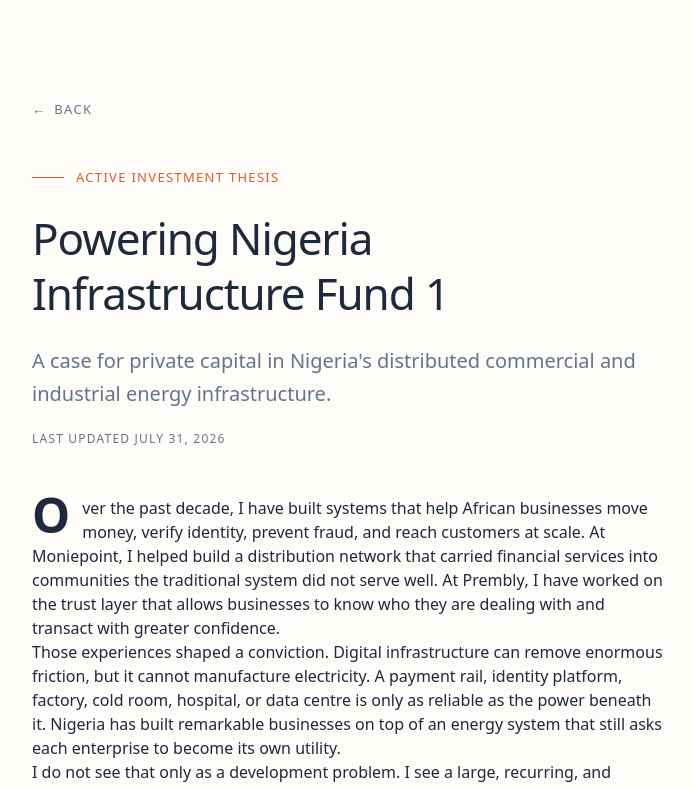
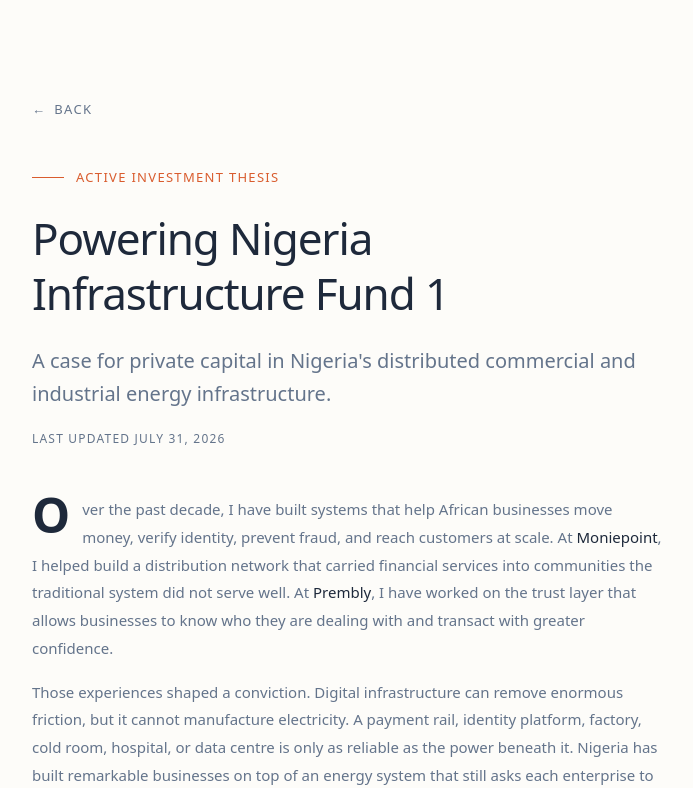
Before and after one commit to Threadigit/adetuyi.com, a Next.js app: page /thesis in a window 1280 px wide. Shown: the top 788 px of the page, without its empty margins (292-985 px from the left). Built offline with nearby package versions, Linux system fonts and the light colour scheme.

Commit message:
Align thesis typography with writing pages

```diff
--- a/src/app/globals.css
+++ b/src/app/globals.css
@@ -55,6 +55,22 @@
   width: 100%;
 }
 
+/* Keep long-form thesis typography aligned with individual writing pages. */
+.thesis-body > p {
+  color: var(--color-muted);
+  font-size: 15px;
+  line-height: 1.85;
+}
+
+.thesis-body > p + p {
+  margin-top: 1rem;
+}
+
+.thesis-body > p a {
+  color: var(--color-foreground);
+  font-weight: 500;
+}
+
 /* Page load animations */
 @keyframes custom-fade-up {
   0% {
--- a/src/app/thesis/page.tsx
+++ b/src/app/thesis/page.tsx
@@ -140,13 +140,22 @@
           </p>
         </header>
 
-        <div className="prose prose-slate prose-p:leading-[1.85] prose-p:text-[15px] prose-p:text-muted prose-strong:text-foreground prose-strong:font-medium prose-a:text-accent prose-a:no-underline hover:prose-a:underline max-w-none">
+        <div className="thesis-body max-w-none">
           <p className="first-letter:text-[48px] first-letter:font-bold first-letter:text-foreground first-letter:mr-3 first-letter:float-left first-letter:leading-[0.8]">
             Over the past decade, I have built systems that help African
             businesses move money, verify identity, prevent fraud, and reach
-            customers at scale. At Moniepoint, I helped build a distribution
-            network that carried financial services into communities the
-            traditional system did not serve well. At{" "}
+            customers at scale. At{" "}
+            <a
+              href="https://moniepoint.com/"
+              target="_blank"
+              rel="noopener noreferrer"
+              className="text-foreground link-hover font-medium"
+            >
+              Moniepoint
+            </a>
+            , I helped build a distribution network that carried financial
+            services into communities the traditional system did not serve
+            well. At{" "}
             <a
               href="https://prembly.com/"
               target="_blank"
```
